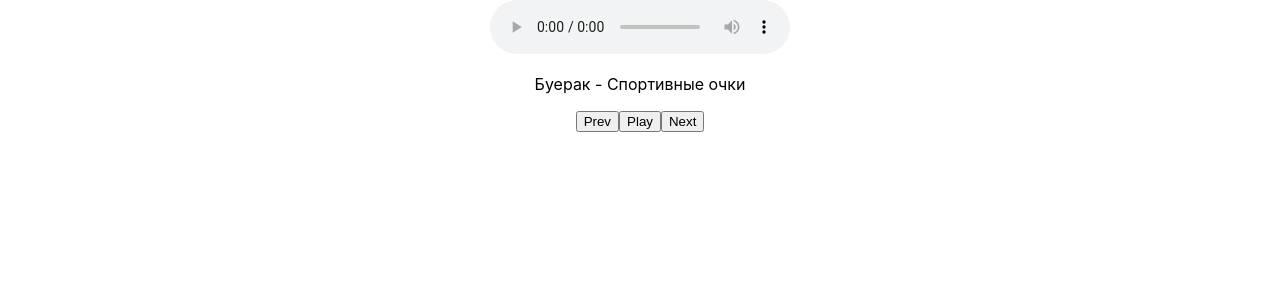
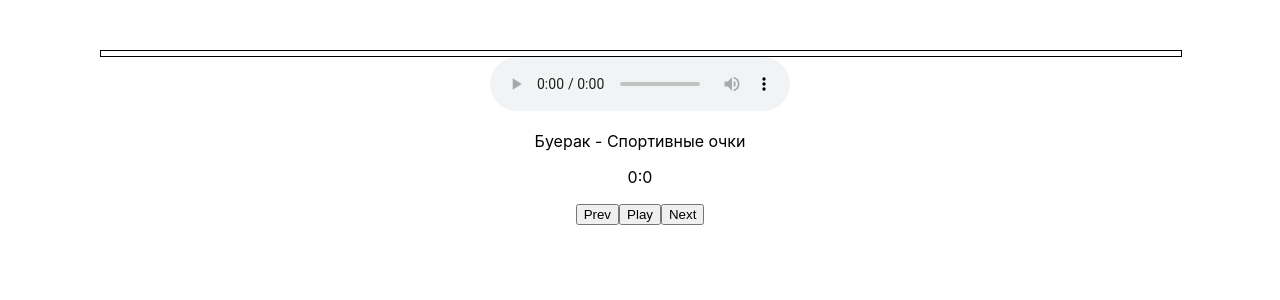
Before and after one commit to Timkogas/simple-mp3-player, a React (Create React App) app: page / in a window 1280 px wide. Shown: the top 300 px of the page. Built offline with nearby package versions, Linux system fonts and the light colour scheme.

Commit message:
#3 добавил отображение времени трека, а так же пока не функциональный прогресс бар

```diff
--- a/src/App.css
+++ b/src/App.css
@@ -1,3 +1,16 @@
 .App {
   text-align: center;
+  max-width: 1080px;
+  margin: 0 auto;
+  padding-top: 50px;
 }
+.progress_bar_border {
+  width: 100%;
+  height: 5px;
+  border: 1px solid black
+}
+.progress_bar {
+  background-color: green;
+  width: 0%;
+  height: 5px;
+}
--- a/src/App.js
+++ b/src/App.js
@@ -4,6 +4,7 @@ import './App.css';
 function App() {
   const [trackPlayed, setTrackPlayed] = useState(false);
   const [selectedTrack, setSelectedTrack] = useState(0)
+  const [duration, setDuration] = useState(0)
 
   const playList = [{
     path: "./music/Buerak_-_Sportivnye_ochki_56989067.mp3",
@@ -56,14 +57,29 @@ function App() {
     }
   }
   const audioRef = useRef()
+  let widthProcentageProgressBar = 0
+  const setWidthProcentageBar = () => {
+
+  }
+
 
   return (
     <div className='App'>
-      <audio controls ref={audioRef} >
+      <div className='progress_bar_border'>
+        <div className='progress_bar' style={{width: widthProcentageProgressBar + '%'}}></div>
+      </div>
+      <audio
+        controls
+        ref={audioRef}
+        onLoadedMetadata={()=>{
+          setDuration(audioRef.current.duration)
+        }}
+      >
         <source src={playList[selectedTrack].path} type='audio/mpeg'>
         </source>
       </audio>
-      <p className='trackName'>{playList[selectedTrack].name}</p>
+      <p className='track_name'>{playList[selectedTrack].name}</p>
+      <p className='track_duration'>{Math.trunc(duration/60)}:{ Math.trunc(duration%60)}</p>
       <button onClick={prevTrack}>Prev</button>
       <button onClick={playAndPause}>{trackPlayed ? "Pause" : 'Play'}</button>
       <button onClick={nextTrack}>Next</button>
```
